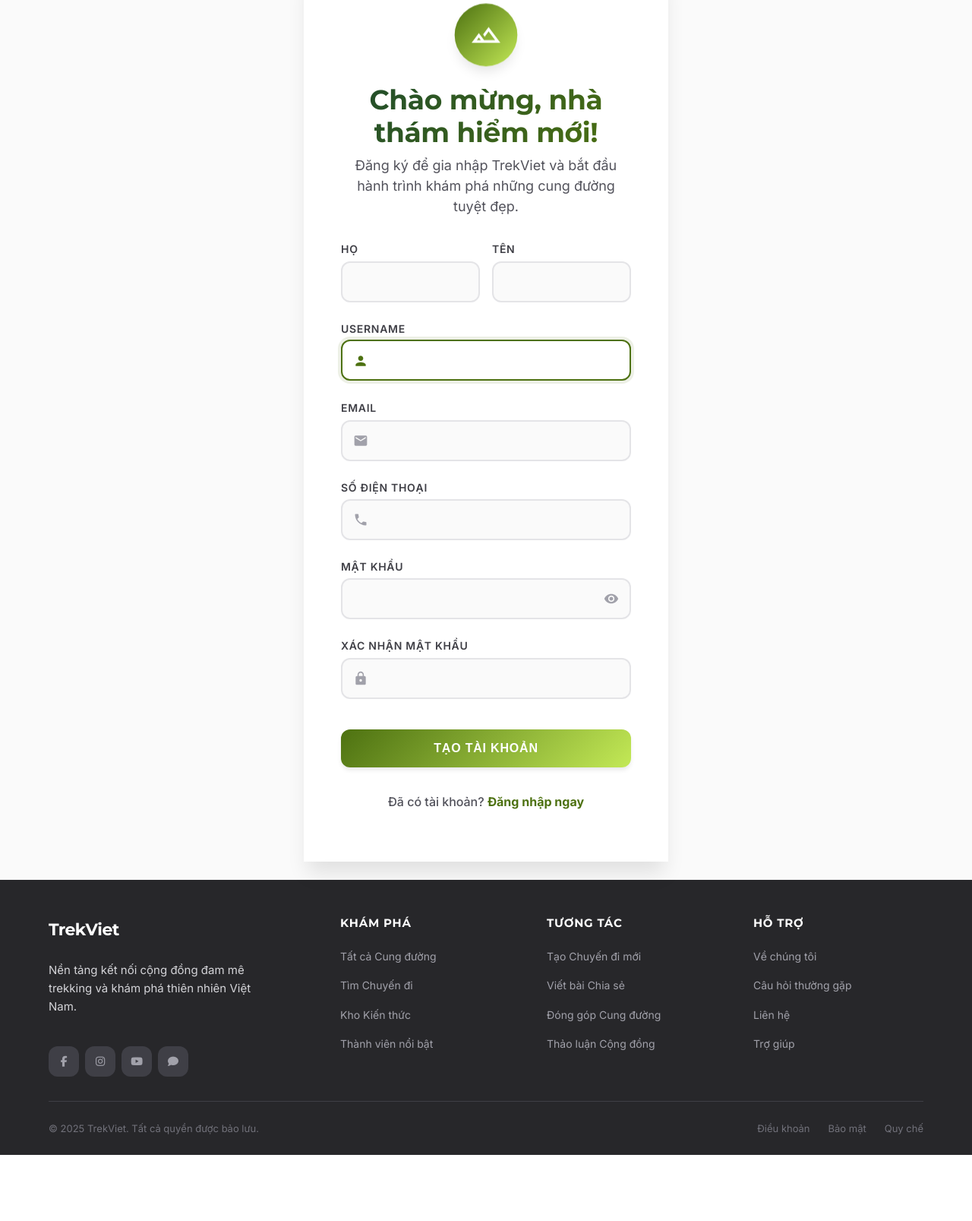
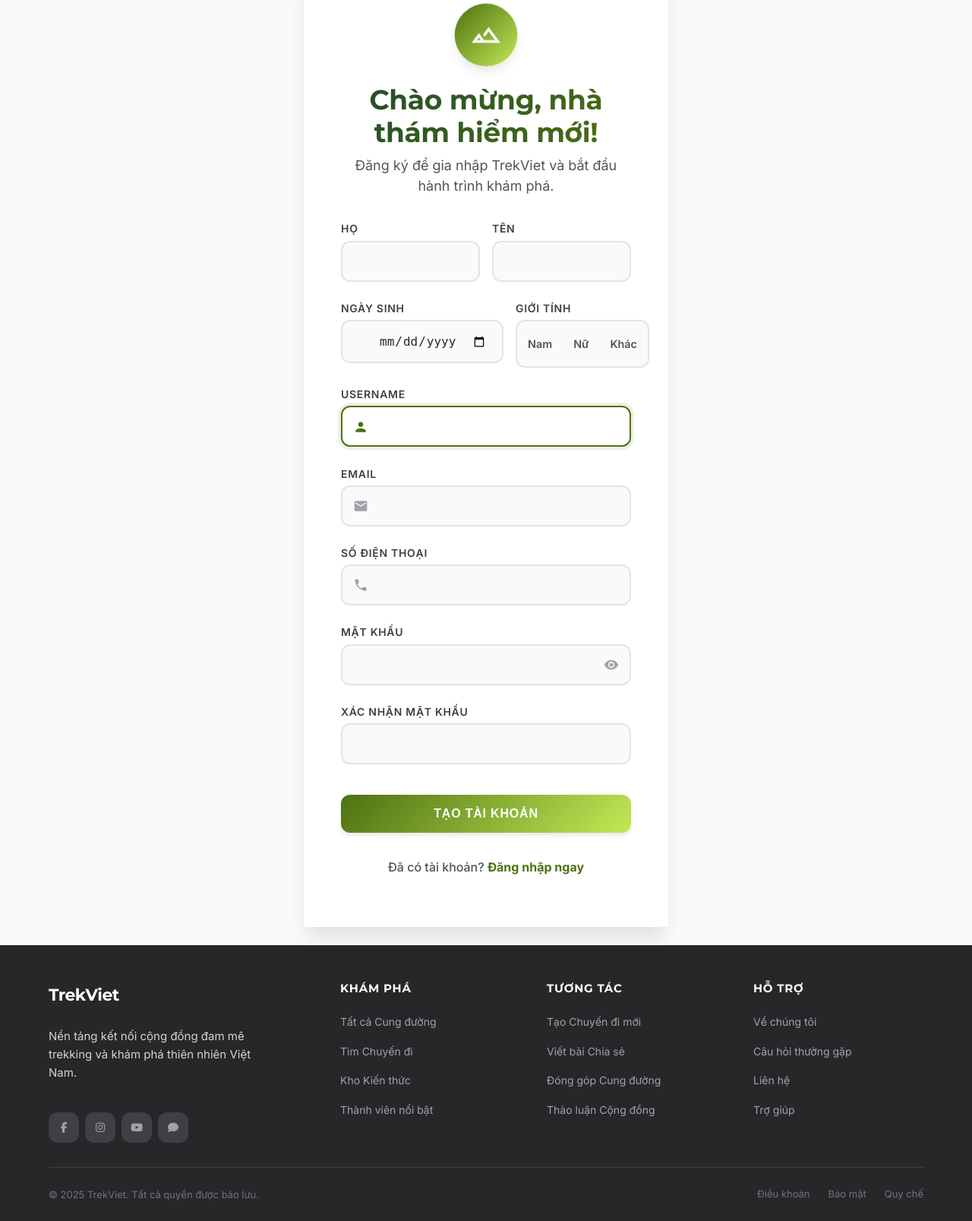
Before and after one commit to PhuongTran2212/trekking-web, a Django app: page /tai-khoan/dang-ky/ in a window 1280 px wide. Shown: the part 144-1751 px from the top of the page at 76% size. Before the commit the page ends 1664 px from the top, so only its background shows below. Run offline with Django 5.2, Linux system fonts and the light colour scheme.

Commit message:
trang cá nhân cập nhật

```diff
--- a/accounts/forms.py
+++ b/accounts/forms.py
@@ -4,30 +4,49 @@ from django import forms
 from django.contrib.auth.forms import UserCreationForm
 from django.contrib.auth.models import User
 from django.db import transaction
-from .models import TaiKhoanHoSo, TaiKhoanThietBiCaNhan
-from core.models import The, VatDung
 
+# === THAY ĐỔI: Import 'GioiTinh' trực tiếp để tái sử dụng ===
+from .models import TaiKhoanHoSo, TaiKhoanThietBiCaNhan, GioiTinh
+from core.models import The # Giả định bạn sẽ cần cho InterestsForm sau này
+
+# ==============================================================================
+# FORM ĐĂNG KÝ TÀI KHOẢN MỚI
+# ==============================================================================
 class DangKyForm(UserCreationForm):
-    # Định nghĩa lại thứ tự các trường sẽ hiển thị trên form
+    """
+    Form tùy chỉnh để đăng ký người dùng mới, bao gồm các thông tin
+    mở rộng cho hồ sơ (TaiKhoanHoSo) ngay từ đầu.
+    """
     email = forms.EmailField(
         required=True,
         help_text='Bắt buộc. Dùng để xác thực và khôi phục tài khoản.'
     )
-    # <-- Di chuyển trường sdt lên đây, ngay sau email
     sdt = forms.CharField(
         label='Số điện thoại',
         max_length=15,
         required=True
     )
+    ngay_sinh = forms.DateField(
+        label='Ngày sinh',
+        required=False,
+        widget=forms.DateInput(attrs={'type': 'date'})
+    )
+    gioi_tinh = forms.ChoiceField(
+        label='Giới tính',
+        required=False,
+        # === TINH CHỈNH: Tham chiếu trực tiếp tới class GioiTinh ===
+        choices=GioiTinh.choices,
+        widget=forms.RadioSelect
+    )
     first_name = forms.CharField(
         label='Tên',
         max_length=150,
-        required=False
+        required=True
     )
     last_name = forms.CharField(
         label='Họ',
         max_length=150,
-        required=False
+        required=True
     )
 
     class Meta(UserCreationForm.Meta):
@@ -36,14 +55,14 @@ class DangKyForm(UserCreationForm):
 
     def clean_sdt(self):
         sdt_data = self.cleaned_data.get('sdt')
-        if TaiKhoanHoSo.objects.filter(sdt=sdt_data).exists():
-            raise forms.ValidationError("Số điện thoại này đã được sử dụng bởi một tài khoản khác.")
+        if sdt_data and TaiKhoanHoSo.objects.filter(sdt=sdt_data).exists():
+            raise forms.ValidationError("Số điện thoại này đã được sử dụng.")
         return sdt_data
 
     def clean_email(self):
         email_data = self.cleaned_data.get('email')
         if User.objects.filter(email=email_data).exists():
-            raise forms.ValidationError("Địa chỉ email này đã được sử dụng bởi một tài khoản khác.")
+            raise forms.ValidationError("Địa chỉ email này đã được sử dụng.")
         return email_data
 
     @transaction.atomic
@@ -55,12 +74,11 @@ class DangKyForm(UserCreationForm):
 
         if commit:
             user.save()
-
-        sdt = self.cleaned_data.get('sdt')
-        if sdt:
-            user.taikhoanhoso.sdt = sdt
-            user.taikhoanhoso.save()
-
+            profile = user.taikhoanhoso
+            profile.sdt = self.cleaned_data.get('sdt')
+            profile.ngay_sinh = self.cleaned_data.get('ngay_sinh')
+            profile.gioi_tinh = self.cleaned_data.get('gioi_tinh')
+            profile.save()
         return user
 # --- CÁC FORM MỚI CHO VIỆC CẬP NHẬT PROFILE ---
 
--- a/accounts/templates/accounts/dang_ky.html
+++ b/accounts/templates/accounts/dang_ky.html
@@ -13,14 +13,14 @@
         <div class="auth-form">
             <div class="auth-logo">
                 <svg viewBox="0 0 24 24" xmlns="http://www.w3.org/2000/svg">
-                    <path d="M14 6l-4.22 5.63 1.25 1.67L14 9.33 19 16h-8.46l-4.01-5.37L1 18h22L14 6zM5 16l1.52-2.03L8.04 16H5z"/>
+                    <path
+                        d="M14 6l-4.22 5.63 1.25 1.67L14 9.33 19 16h-8.46l-4.01-5.37L1 18h22L14 6zM5 16l1.52-2.03L8.04 16H5z" />
                 </svg>
             </div>
 
             <h2>Chào mừng, nhà thám hiểm mới!</h2>
-<p class="auth-subtitle">Đăng ký để gia nhập TrekViet và bắt đầu hành trình khám phá những cung đường tuyệt đẹp.</p>
+            <p class="auth-subtitle">Đăng ký để gia nhập TrekViet và bắt đầu hành trình khám phá.</p>
 
-            <!-- Hiển thị lỗi chung của form (nếu có) -->
             {% if form.non_field_errors %}
             <div class="form-errors">
                 {% for error in form.non_field_errors %}
@@ -32,21 +32,43 @@
             <form method="post" novalidate id="registerForm">
                 {% csrf_token %}
 
-                <!-- Hàng chứa Họ và Tên -->
                 <div class="form-row">
                     <div class="form-group half-width">
                         <label for="{{ form.last_name.id_for_label }}">{{ form.last_name.label }}</label>
-                        <div class="input-wrapper">
                         {{ form.last_name }}
-                        </div>
-                        {% if form.last_name.errors %}<div class="form-field-error">{{ form.last_name.errors.as_text }}</div>{% endif %}
+                        {% if form.last_name.errors %}<div class="form-field-error">{{
+                            form.last_name.errors.as_text|striptags }}</div>{% endif %}
                     </div>
                     <div class="form-group half-width">
                         <label for="{{ form.first_name.id_for_label }}">{{ form.first_name.label }}</label>
-                        <div class="input-wrapper">
                         {{ form.first_name }}
+                        {% if form.first_name.errors %}<div class="form-field-error">{{
+                            form.first_name.errors.as_text|striptags }}</div>{% endif %}
                     </div>
-                        {% if form.first_name.errors %}<div class="form-field-error">{{ form.first_name.errors.as_text }}</div>{% endif %}
+                </div>
+
+                <div class="form-row">
+                    <div class="form-group half-width">
+                        <label for="{{ form.ngay_sinh.id_for_label }}">{{ form.ngay_sinh.label }}</label>
+                        {{ form.ngay_sinh }}
+                        {% if form.ngay_sinh.errors %}<div class="form-field-error">{{
+                            form.ngay_sinh.errors.as_text|striptags }}</div>{% endif %}
+                    </div>
+                    <div class="form-group half-width">
+                        <label>{{ form.gioi_tinh.label }}</label>
+                        <div class="gender-group-wrapper" tabindex="0">
+                            {% for radio in form.gioi_tinh %}
+                            <div class="gender-item">
+                                {{ radio.tag }}
+                                <label for="{{ radio.id_for_label }}"
+                                    class="gender-label-{{ radio.choice_value|lower }}">
+                                    {{ radio.choice_label }}
+                                </label>
+                            </div>
+                            {% endfor %}
+                        </div>
+                        {% if form.gioi_tinh.errors %}<div class="form-field-error">{{
+                            form.gioi_tinh.errors.as_text|striptags }}</div>{% endif %}
                     </div>
                 </div>
 
@@ -54,40 +76,49 @@
                     <label for="{{ form.username.id_for_label }}">{{ form.username.label }}</label>
                     <div class="input-wrapper">
                         {{ form.username }}
-                        <svg class="input-icon" viewBox="0 0 24 24" fill="currentColor"><path d="M12 12c2.21 0 4-1.79 4-4s-1.79-4-4-4-4 1.79-4 4 1.79 4 4 4zm0 2c-2.67 0-8 1.34-8 4v2h16v-2c0-2.66-5.33-4-8-4z"/></svg>
+                        <svg class="input-icon" viewBox="0 0 24 24" fill="currentColor">
+                            <path
+                                d="M12 12c2.21 0 4-1.79 4-4s-1.79-4-4-4-4 1.79-4 4 1.79 4 4 4zm0 2c-2.67 0-8 1.34-8 4v2h16v-2c0-2.66-5.33-4-8-4z" />
+                        </svg>
                     </div>
-                    {% if form.username.errors %}<div class="form-field-error">{{ form.username.errors.as_text }}</div>{% endif %}
+                    {% if form.username.errors %}<div class="form-field-error">{{ form.username.errors.as_text|striptags
+                        }}</div>{% endif %}
                 </div>
 
                 <div class="form-group">
                     <label for="{{ form.email.id_for_label }}">{{ form.email.label }}</label>
                     <div class="input-wrapper">
                         {{ form.email }}
-                        <svg class="input-icon" viewBox="0 0 24 24" fill="currentColor"><path d="M20 4H4c-1.1 0-1.99.9-1.99 2L2 18c0 1.1.9 2 2 2h16c1.1 0 2-.9 2-2V6c0-1.1-.9-2-2-2zm0 4l-8 5-8-5V6l8 5 8-5v2z"/></svg>
+                        <svg class="input-icon" viewBox="0 0 24 24" fill="currentColor">
+                            <path
+                                d="M20 4H4c-1.1 0-1.99.9-1.99 2L2 18c0 1.1.9 2 2 2h16c1.1 0 2-.9 2-2V6c0-1.1-.9-2-2-2zm0 4l-8 5-8-5V6l8 5 8-5v2z" />
+                        </svg>
                     </div>
-                     {% if form.email.errors %}<div class="form-field-error">{{ form.email.errors.as_text }}</div>{% endif %}
+                    {% if form.email.errors %}<div class="form-field-error">{{ form.email.errors.as_text|striptags }}
+                    </div>{% endif %}
                 </div>
 
                 <div class="form-group">
                     <label for="{{ form.sdt.id_for_label }}">{{ form.sdt.label }}</label>
                     <div class="input-wrapper">
                         {{ form.sdt }}
-                        <svg class="input-icon" viewBox="0 0 24 24" fill="currentColor"><path d="M6.62 10.79c1.44 2.83 3.76 5.14 6.59 6.59l2.2-2.2c.27-.27.67-.36 1.02-.24 1.12.37 2.33.57 3.57.57.55 0 1 .45 1 1V20c0 .55-.45 1-1 1-9.39 0-17-7.61-17-17 0-.55.45-1 1-1h3.5c.55 0 1 .45 1 1 0 1.25.2 2.45.57 3.57.11.35.03.74-.25 1.02l-2.2 2.2z"/></svg>
+                        <svg class="input-icon" viewBox="0 0 24 24" fill="currentColor">
+                            <path
+                                d="M6.62 10.79c1.44 2.83 3.76 5.14 6.59 6.59l2.2-2.2c.27-.27.67-.36 1.02-.24 1.12.37 2.33.57 3.57.57.55 0 1 .45 1 1V20c0 .55-.45 1-1 1-9.39 0-17-7.61-17-17 0-.55.45-1 1-1h3.5c.55 0 1 .45 1 1 0 1.25.2 2.45.57 3.57.11.35.03.74-.25 1.02l-2.2 2.2z" />
+                        </svg>
                     </div>
-                     {% if form.sdt.errors %}<div class="form-field-error">{{ form.sdt.errors.as_text }}</div>{% endif %}
+                    {% if form.sdt.errors %}<div class="form-field-error">{{ form.sdt.errors.as_text|striptags }}</div>
+                    {% endif %}
                 </div>
 
                 <div class="form-group">
                     <label for="{{ form.password1.id_for_label }}">Mật khẩu</label>
                     <div class="input-wrapper">
                         {{ form.password1 }}
-                        <svg class="input-icon" viewBox="0 0 24 24" fill="currentColor">...</svg>
-                        <button type="button" class="password-toggle" onclick="togglePassword(this)">
-                            <!-- JS sẽ chèn icon mắt vào đây -->
-                        </button>
+                        <!-- Nút này bây giờ sẽ gọi hàm togglePassword trong scope của DOMContentLoaded -->
+                        <button type="button" class="password-toggle" id="password-toggle-button"></button>
                     </div>
 
-                    <!-- Khối hướng dẫn mật khẩu mới -->
                     <div id="password-requirements" class="password-reqs">
                         <p>Mật khẩu của bạn cần đáp ứng:</p>
                         <ul>
@@ -97,20 +128,21 @@
                             <li id="req-lowercase"><span></span>Ít nhất một chữ cái viết thường</li>
                         </ul>
                     </div>
-                    {% if form.password1.errors %}<div class="form-field-error">{{ form.password1.errors.as_text }}</div>{% endif %}
+                    {% if form.password1.errors %}<div class="form-field-error">{{ form.password1.errors.as_ul }}</div>
+                    {% endif %}
                 </div>
 
                 <div class="form-group">
                     <label for="{{ form.password2.id_for_label }}">Xác nhận mật khẩu</label>
                     <div class="input-wrapper">
                         {{ form.password2 }}
-                        <svg class="input-icon" viewBox="0 0 24 24" fill="currentColor"><path d="M18,8h-1V6c0-2.76-2.24-5-5-5S7,3.24,7,6v2H6c-1.1,0-2,0.9-2,2v10c0,1.1,0.9,2,2,2h12c1.1,0,2-0.9,2-2V10C20,8.9,19.1,8,18,8z M12,17c-1.1,0-2-0.9-2-2s0.9-2,2-2s2,0.9,2,2S13.1,17,12,17z M15.1,8H8.9V6c0-1.71,1.39-3.1,3.1-3.1s3.1,1.39,3.1,3.1V8z"/></svg>
                     </div>
-                     {% if form.password2.errors %}<div class="form-field-error">{{ form.password2.errors.as_text }}</div>{% endif %}
+                    {% if form.password2.errors %}<div class="form-field-error">{{
+                        form.password2.errors.as_text|striptags }}</div>{% endif %}
                 </div>
 
                 <button type="submit" class="btn-submit" id="submitBtn">
-                    <span id="btn-text">Tạo Tài Khoản</span>
+                    Tạo Tài Khoản
                 </button>
             </form>
 
@@ -120,11 +152,14 @@
 </div>
 
 <script>
-    document.addEventListener('DOMContentLoaded', function() {
+    document.addEventListener('DOMContentLoaded', function () {
+
+        // --- 1. XỬ LÝ PASSWORD REQUIREMENTS & TOGGLE VISIBILITY ---
         const passwordInput = document.getElementById('{{ form.password1.id_for_label }}');
         const requirementsBox = document.getElementById('password-requirements');
+        const passwordToggleButton = document.getElementById('password-toggle-button');
 
-    // Các điều kiện và li tương ứng
+        if (passwordInput && requirementsBox) {
             const requirements = {
                 length: document.getElementById('req-length'),
                 number: document.getElementById('req-number'),
@@ -132,73 +167,61 @@
                 lowercase: document.getElementById('req-lowercase')
             };
 
-    if (passwordInput && requirementsBox) {
-        // Sự kiện khi người dùng BẤM VÀO ô mật khẩu
-        passwordInput.addEventListener('focus', function() {
-            requirementsBox.style.display = 'block';
+            passwordInput.addEventListener('focus', () => { requirementsBox.style.display = 'block'; });
+            passwordInput.addEventListener('blur', () => { requirementsBox.style.display = 'none'; });
+            passwordInput.addEventListener('input', () => {
+                const value = passwordInput.value;
+                requirements.length.classList.toggle('valid', value.length >= 8);
+                requirements.number.classList.toggle('valid', /\d/.test(value));
+                requirements.uppercase.classList.toggle('valid', /[A-Z]/.test(value));
+                requirements.lowercase.classList.toggle('valid', /[a-z]/.test(value));
             });
-
-        // Sự kiện khi người dùng BẤM RA NGOÀI ô mật khẩu
-        passwordInput.addEventListener('blur', function() {
-            requirementsBox.style.display = 'none';
-        });
-
-        // Sự kiện khi người dùng GÕ PHÍM trong ô mật khẩu
-        passwordInput.addEventListener('input', function() {
-            const value = passwordInput.value;
-
-            // 1. Kiểm tra độ dài
-            if (value.length >= 8) {
-                requirements.length.classList.add('valid');
-            } else {
-                requirements.length.classList.remove('valid');
         }
 
-            // 2. Kiểm tra có số
-            if (/\d/.test(value)) {
-                requirements.number.classList.add('valid');
+        // --- HÀM TOGGLE PASSWORD VISIBILITY ---
+        function togglePassword() {
+            const eyeOn = '<svg viewBox="0 0 24 24" fill="currentColor"><path d="M12 4.5C7 4.5 2.73 7.61 1 12c1.73 4.39 6 7.5 11 7.5s9.27-3.11 11-7.5c-1.73-4.39-6-7.5-11-7.5zM12 17c-2.76 0-5-2.24-5-5s2.24-5 5-5 5 2.24 5 5-2.24 5-5 5zm0-8c-1.66 0-3 1.34-3 3s1.34 3 3 3 3-1.34 3-3-1.34-3-3-3z"/></svg>';
+            const eyeOff = '<svg viewBox="0 0 24 24" fill="currentColor"><path d="M12 7c2.76 0 5 2.24 5 5 0 .65-.13 1.26-.36 1.83l2.92 2.92c1.51-1.26 2.7-2.89 3.43-4.75-1.73-4.39-6-7.5-11-7.5-1.4 0-2.74.25-3.98.7l2.16 2.16C10.74 7.13 11.35 7 12 7zM2 4.27l2.28 2.28.46.46C3.08 8.3 1.78 10.02 1 12c1.73 4.39 6 7.5 11 7.5 1.55 0 3.03-.3 4.38-.84l.42.42L19.73 22 21 20.73 3.27 3 2 4.27zM7.53 9.8l1.55 1.55c-.05.21-.08.43-.08.65 0 1.66 1.34 3 3 3 .22 0 .44-.03.65-.08l1.55 1.55c-.67.33-1.41.53-2.2.53-2.76 0-5-2.24-5-5 0-.79.2-1.53.53-2.2zm4.31-.78l3.15 3.15.02-.16c0-1.66-1.34-3-3-3l-.17.01z"/></svg>';
+
+            if (passwordInput.type === 'password') {
+                passwordInput.type = 'text';
+                passwordToggleButton.innerHTML = eyeOff;
             } else {
-                requirements.number.classList.remove('valid');
+                passwordInput.type = 'password';
+                passwordToggleButton.innerHTML = eyeOn;
+            }
         }
 
-            // 3. Kiểm tra có chữ hoa
-            if (/[A-Z]/.test(value)) {
-                requirements.uppercase.classList.add('valid');
-            } else {
-                requirements.uppercase.classList.remove('valid');
+        if (passwordToggleButton) {
+            // Đặt icon mắt ban đầu
+            passwordToggleButton.innerHTML = '<svg viewBox="0 0 24 24" fill="currentColor"><path d="M12 4.5C7 4.5 2.73 7.61 1 12c1.73 4.39 6 7.5 11 7.5s9.27-3.11 11-7.5c-1.73-4.39-6-7.5-11-7.5zM12 17c-2.76 0-5-2.24-5-5s2.24-5 5-5 5 2.24 5 5-2.24 5-5 5zm0-8c-1.66 0-3 1.34-3 3s1.34 3 3 3 3-1.34 3-3-1.34-3-3-3z"/></svg>';
+            // Gán sự kiện click
+            passwordToggleButton.addEventListener('click', togglePassword);
         }
 
-            // 4. Kiểm tra có chữ thường
-            if (/[a-z]/.test(value)) {
-                requirements.lowercase.classList.add('valid');
-            } else {
-                requirements.lowercase.classList.remove('valid');
+
+        // --- 2. XỬ LÝ GENDER SELECTION (PHIÊN BẢN JS ĐÁNG TIN CẬY) ---
+        const genderRadios = document.querySelectorAll('.gender-item input[name="{{ form.gioi_tinh.name }}"]');
+
+        function updateGenderSelection() {
+            genderRadios.forEach(radio => {
+                const label = document.querySelector(`label[for="${radio.id}"]`);
+                if (label) {
+                    label.classList.toggle('selected', radio.checked);
                 }
             });
         }
+
+        genderRadios.forEach(radio => {
+            radio.addEventListener('change', updateGenderSelection);
         });
-    // Toggle password visibility
-    function togglePassword(button) {
-        const passwordInput = button.previousElementSibling.previousElementSibling;
-        const eyeOn = '<svg viewBox="0 0 24 24" fill="currentColor"><path d="M12 4.5C7 4.5 2.73 7.61 1 12c1.73 4.39 6 7.5 11 7.5s9.27-3.11 11-7.5c-1.73-4.39-6-7.5-11-7.5zM12 17c-2.76 0-5-2.24-5-5s2.24-5 5-5 5 2.24 5 5-2.24 5-5 5zm0-8c-1.66 0-3 1.34-3 3s1.34 3 3 3 3-1.34 3-3-1.34-3-3-3z"/></svg>';
-        const eyeOff = '<svg viewBox="0 0 24 24" fill="currentColor"><path d="M12 7c2.76 0 5 2.24 5 5 0 .65-.13 1.26-.36 1.83l2.92 2.92c1.51-1.26 2.7-2.89 3.43-4.75-1.73-4.39-6-7.5-11-7.5-1.4 0-2.74.25-3.98.7l2.16 2.16C10.74 7.13 11.35 7 12 7zM2 4.27l2.28 2.28.46.46C3.08 8.3 1.78 10.02 1 12c1.73 4.39 6 7.5 11 7.5 1.55 0 3.03-.3 4.38-.84l.42.42L19.73 22 21 20.73 3.27 3 2 4.27zM7.53 9.8l1.55 1.55c-.05.21-.08.43-.08.65 0 1.66 1.34 3 3 3 .22 0 .44-.03.65-.08l1.55 1.55c-.67.33-1.41.53-2.2.53-2.76 0-5-2.24-5-5 0-.79.2-1.53.53-2.2zm4.31-.78l3.15 3.15.02-.16c0-1.66-1.34-3-3-3l-.17.01z"/></svg>';
-        if (passwordInput.type === 'password') {
-            passwordInput.type = 'text';
-            button.innerHTML = eyeOff;
-        } else {
-            passwordInput.type = 'password';
-            button.innerHTML = eyeOn;
-        }
-    }
+        updateGenderSelection(); // Chạy lần đầu
 
-    // Đặt icon mắt ban đầu
-    document.querySelector('.password-toggle').innerHTML = '<svg viewBox="0 0 24 24" fill="currentColor"><path d="M12 4.5C7 4.5 2.73 7.61 1 12c1.73 4.39 6 7.5 11 7.5s9.27-3.11 11-7.5c-1.73-4.39-6-7.5-11-7.5zM12 17c-2.76 0-5-2.24-5-5s2.24-5 5-5 5 2.24 5 5-2.24 5-5 5zm0-8c-1.66 0-3 1.34-3 3s1.34 3 3 3 3-1.34 3-3-1.34-3-3-3z"/></svg>';
 
-    // Form submission with loading state
-    document.getElementById('registerForm').addEventListener('submit', function(e) {
-        const submitBtn = document.getElementById('submitBtn');
-        submitBtn.classList.add('loading');
-        submitBtn.disabled = true;
+        // --- 3. XỬ LÝ VÔ HIỆU HÓA NÚT SUBMIT ---
+        document.getElementById('registerForm').addEventListener('submit', function (e) {
+            document.getElementById('submitBtn').disabled = true;
+        });
     });
 </script>
 {% endblock %}
--- a/static/css/auth_forms.css
+++ b/static/css/auth_forms.css
@@ -1,5 +1,12 @@
+:root{
+            /* === NEW: Thêm biến màu cho giới tính === */
+    --gender-male: #2563eb;       /* Xanh dương */
+    --gender-female: #db2777;     /* Hồng */
+    --gender-other: #7c3aed;      /* Tím */
 
-
+    --gender-male-bg: #dbeafe;
+    --gender-female-bg: #fce7f3;
+    --gender-other-bg: #ede9fe;}
        /* Main Container */
         .auth-container {
             width: 100%;
@@ -452,3 +459,70 @@
     border-width: 0 2px 2px 0;
     transform: rotate(45deg);
 }
+
+/* === PHẦN GIỚI TÍNH - PHIÊN BẢN ĐƠN GIẢN HÓA (MỘT MÀU DUY NHẤT) === */
+
+.gender-group-wrapper {
+    display: flex;
+    gap: var(--spacing-sm);
+    border: 2px solid var(--gray-200);
+    border-radius: var(--radius-lg);
+    padding: var(--spacing-xs);
+    background-color: var(--gray-50);
+    transition: border-color var(--transition-base);
+}
+
+.gender-group-wrapper:focus-within {
+    border-color: var(--primary-dark);
+    box-shadow: 0 0 0 4px rgba(77, 113, 17, 0.1);
+}
+
+.gender-item {
+    flex: 1;
+    position: relative;
+}
+
+/* 1. Vẫn ẩn nút radio gốc đi */
+.gender-item input[type="radio"] {
+    position: absolute;
+    opacity: 0;
+    width: 0;
+    height: 0;
+}
+
+/* 2. Style MẶC ĐỊNH của label (nút bấm) */
+.gender-item label {
+    display: flex;
+    align-items: center;
+    justify-content: center;
+    width: 100%;
+    padding: 0.75rem 0.5rem;
+    font-size: 0.9rem;
+    font-weight: 600;
+    color: var(--gray-600);
+    background-color: transparent;
+    border-radius: 9px;
+    border: 2px solid transparent;
+    transition: all var(--transition-base);
+    text-transform: none;
+    letter-spacing: normal;
+    margin: 0;
+    cursor: pointer;
+}
+
+/* 3. HIỆU ỨNG HOVER DUY NHẤT (Khi di chuột tới) */
+/* Áp dụng cho TẤT CẢ các label trong .gender-item */
+.gender-item label:hover {
+    color: var(--primary-dark);
+    background-color: white;
+}
+
+/* 4. HIỆU ỨNG SELECTED DUY NHẤT (Khi được chọn) - DÙNG CSS THUẦN */
+/* Selector :checked + label sẽ tự động áp dụng style khi radio được chọn */
+.gender-item input[type="radio"]:checked + label {
+    color: var(--primary-dark);
+    background-color: rgba(77, 113, 17, 0.1); /* Dùng màu nền nhạt của màu chủ đạo */
+    border-color: var(--primary-dark);
+    box-shadow: var(--shadow-md);
+    transform: translateY(-1px);
+}
--- a/static/css/styles.css
+++ b/static/css/styles.css
@@ -11,6 +11,14 @@
     --primary-medium: #C3E956;
     --primary-dark: #4D7111;
     --primary-darkest: #1F4B2C;
+        /* === NEW: Thêm biến màu cho giới tính === */
+    --gender-male: #2563eb;       /* Xanh dương */
+    --gender-female: #db2777;     /* Hồng */
+    --gender-other: #7c3aed;      /* Tím */
+
+    --gender-male-bg: #dbeafe;
+    --gender-female-bg: #fce7f3;
+    --gender-other-bg: #ede9fe;
 
     /* Neutral Colors */
     --gray-50: #FAFAFA;
```
Also changed, not shown: accounts/models.py (+20 -9 lines), accounts/templates/accounts/profile_detail.html (+75 -19 lines), accounts/migrations/0004_taikhoanhoso_gioi_tinh_taikhoanhoso_ngay_sinh_and_more.py (added), media/avatars/1000007678_itYMVP4.jpg (added), media/avatars/OIP.mT7OUzhRb2dUpycze324jgHaJQ_PnZ6wqP.jpeg (added), media/avatars/OIP.mT7OUzhRb2dUpycze324jgHaJQ_dvtcnUC.jpeg (added). Lines whose indentation alone changed are shown as unchanged.
